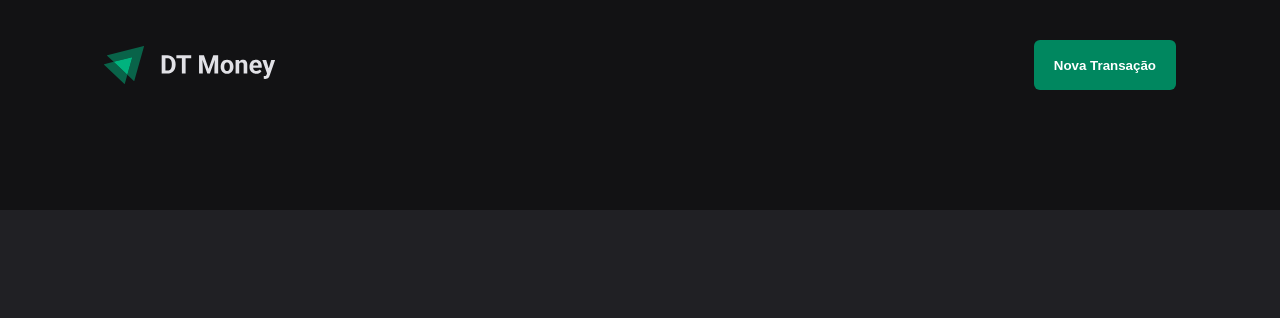
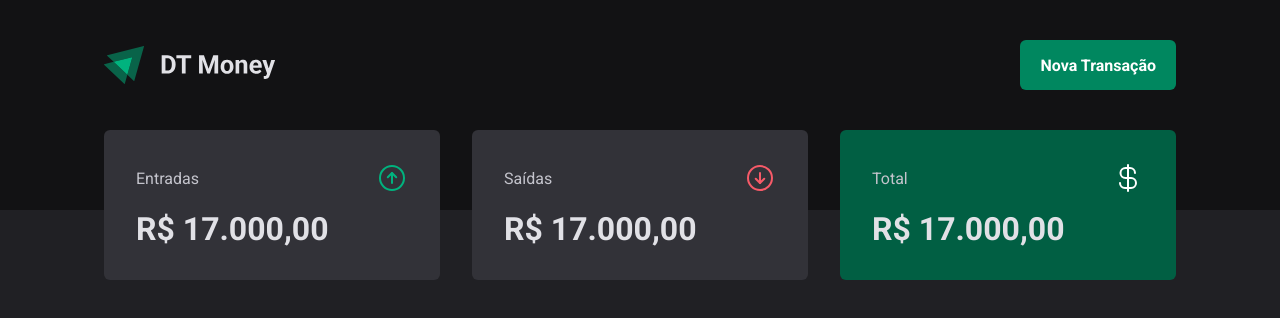
Before and after one commit to thiagocdn/ignite-03-dt-money, a React (Vite) app: page / in a window 1280 px wide. Shown: the top 318 px of the page. Built offline with nearby package versions, Linux system fonts and the light colour scheme.

Commit message:
Created summary component

```diff
--- a/package.json
+++ b/package.json
@@ -10,6 +10,7 @@
   },
   "dependencies": {
     "@types/styled-components": "^5.1.26",
+    "phosphor-react": "^1.4.1",
     "react": "^18.2.0",
     "react-dom": "^18.2.0",
     "styled-components": "^5.3.6"
--- /dev/null
+++ b/src/components/summary/index.tsx
@@ -0,0 +1,32 @@
+import { SummaryCard, SummaryContainer } from './styles'
+import { ArrowCircleUp, ArrowCircleDown, CurrencyDollar } from 'phosphor-react'
+
+export function Summary() {
+  return (
+    <SummaryContainer>
+      <SummaryCard>
+        <header>
+          <span>Entradas</span>
+          <ArrowCircleUp size={32} color="#00b37e" />
+        </header>
+        <strong>R$ 17.000,00</strong>
+      </SummaryCard>
+
+      <SummaryCard>
+        <header>
+          <span>Saídas</span>
+          <ArrowCircleDown size={32} color="#f75a68" />
+        </header>
+        <strong>R$ 17.000,00</strong>
+      </SummaryCard>
+
+      <SummaryCard variant="green">
+        <header>
+          <span>Total</span>
+          <CurrencyDollar size={32} color="#FFFFFF" />
+        </header>
+        <strong>R$ 17.000,00</strong>
+      </SummaryCard>
+    </SummaryContainer>
+  )
+}
--- /dev/null
+++ b/src/components/summary/styles.ts
@@ -0,0 +1,43 @@
+import styled, { css } from 'styled-components'
+
+export const SummaryContainer = styled.section`
+  width: 100%;
+  max-width: 1120px;
+  margin: 0 auto;
+  padding: 0 1.5rem;
+
+  display: grid;
+  grid-template-columns: repeat(3, 1fr);
+  gap: 2rem;
+
+  margin-top: -5rem;
+`
+
+interface SummaryCardProps {
+  variant?: 'green'
+}
+
+export const SummaryCard = styled.div<SummaryCardProps>`
+  background: ${(props) => props.theme['gray-600']};
+  border-radius: 6px;
+  padding: 2rem;
+
+  header {
+    display: flex;
+    align-items: center;
+    justify-content: space-between;
+    color: ${(props) => props.theme['gray-300']};
+  }
+
+  strong {
+    display: block;
+    margin-top: 1rem;
+    font-size: 2rem;
+  }
+
+  ${(props) =>
+    props.variant === 'green' &&
+    css`
+      background: ${(props) => props.theme['green-700']};
+    `}
+`
--- a/src/pages/transactions/index.tsx
+++ b/src/pages/transactions/index.tsx
@@ -1,9 +1,11 @@
 import { Header } from '../../components/header'
+import { Summary } from '../../components/summary'
 
 export function Transactions() {
   return (
     <div>
       <Header />
+      <Summary />
     </div>
   )
 }
--- a/src/styles/global.ts
+++ b/src/styles/global.ts
@@ -5,7 +5,6 @@
     margin: 0;
     padding: 0;
     box-sizing: border-box;
-
   }
 
   :focus {
@@ -19,6 +18,8 @@
   }
 
   body, input, textarea, button {
-      font-family: 400 1rem Roboto, sans-serif;
+    font-family: Roboto, sans-serif;
+    font-weight: 400;
+    font-size: 1rem;
   }
 `
```
Also changed, not shown: 1 other file (tests, documents, lock files or other folders). Lines whose indentation alone changed are shown as unchanged.
